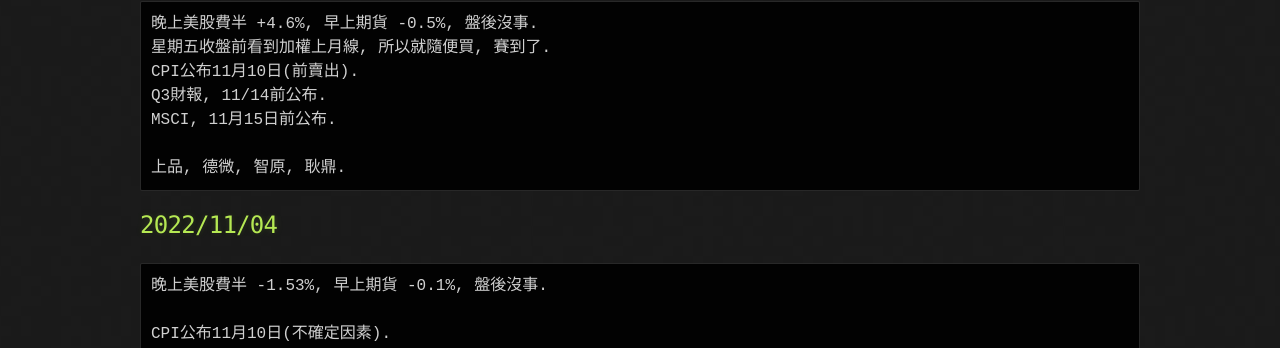
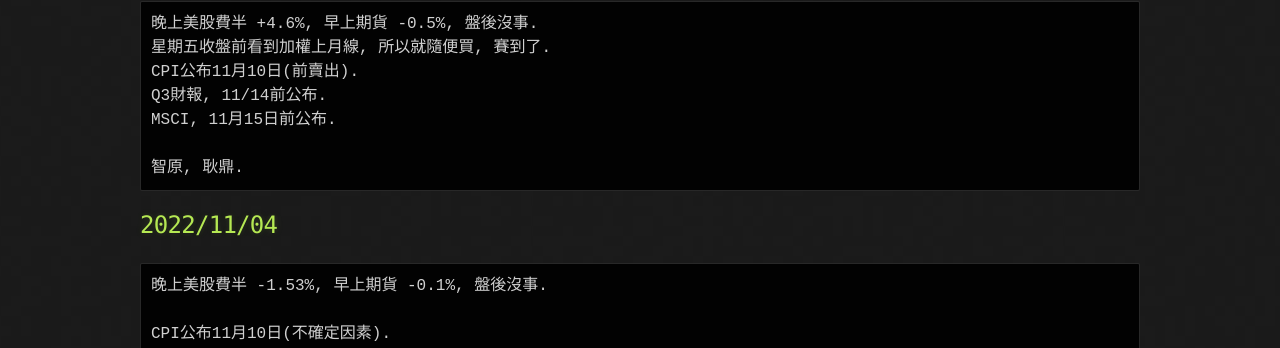
Before and after one commit to lepg5487/Stock_God, a Jekyll site: the page built from index.md, in a window 1280 px wide and 900 px high. Shown: the part 537-885 px from the top of the window. Built offline with Jekyll 4.4.1, drawn with Linux system fonts in a browser that asks for light colours; our own code applies the rules of GitHub Pages for plain Markdown files.

Commit message:
Update index.md

````diff
--- a/index.md
+++ b/index.md
@@ -20,7 +20,7 @@ CPI公布11月10日(前賣出).
 Q3財報, 11/14前公布.
 MSCI, 11月15日前公布.
 
-上品, 德微, 智原, 耿鼎.
+智原, 耿鼎.
 ```
 
 ## 2022/11/04
````
